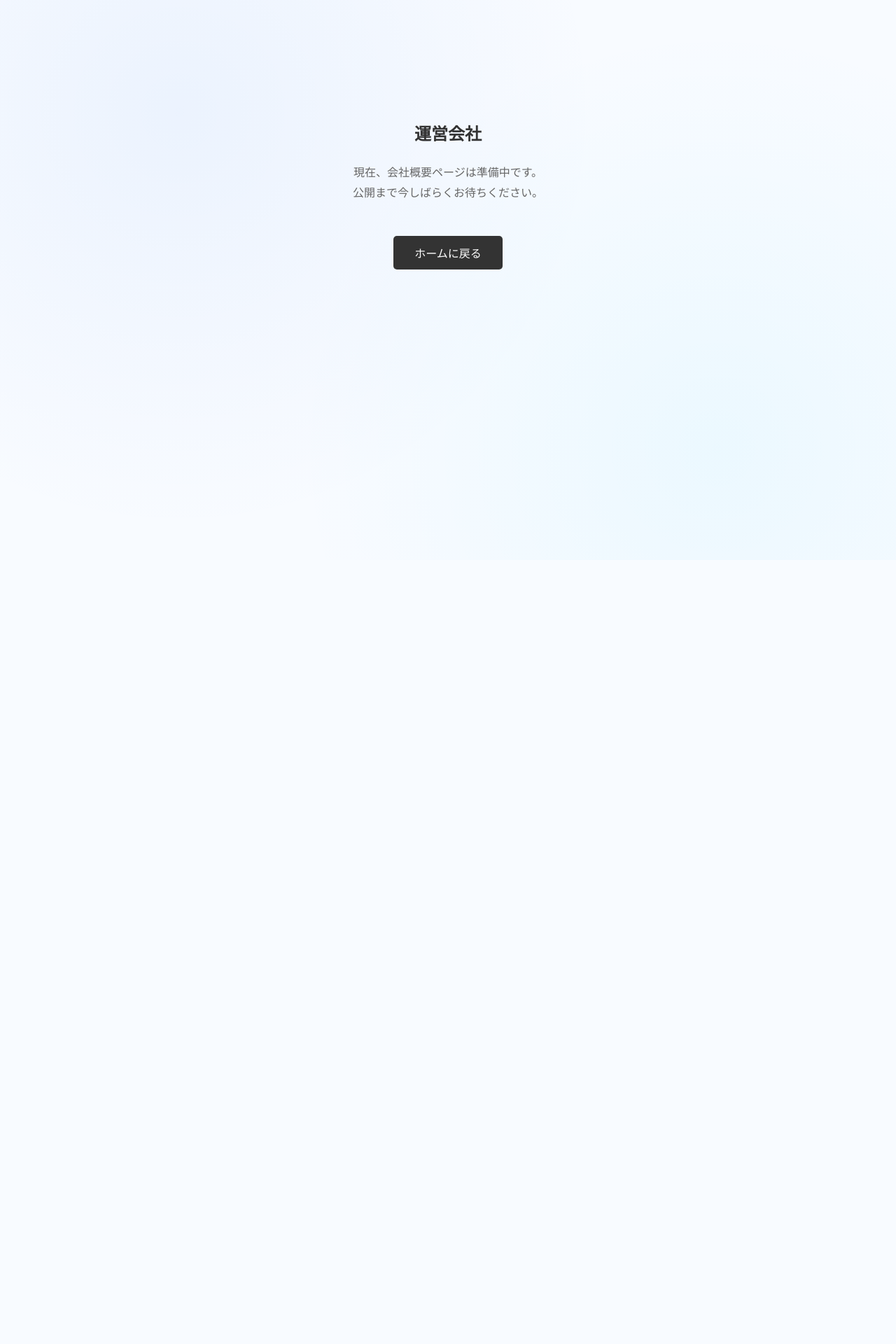
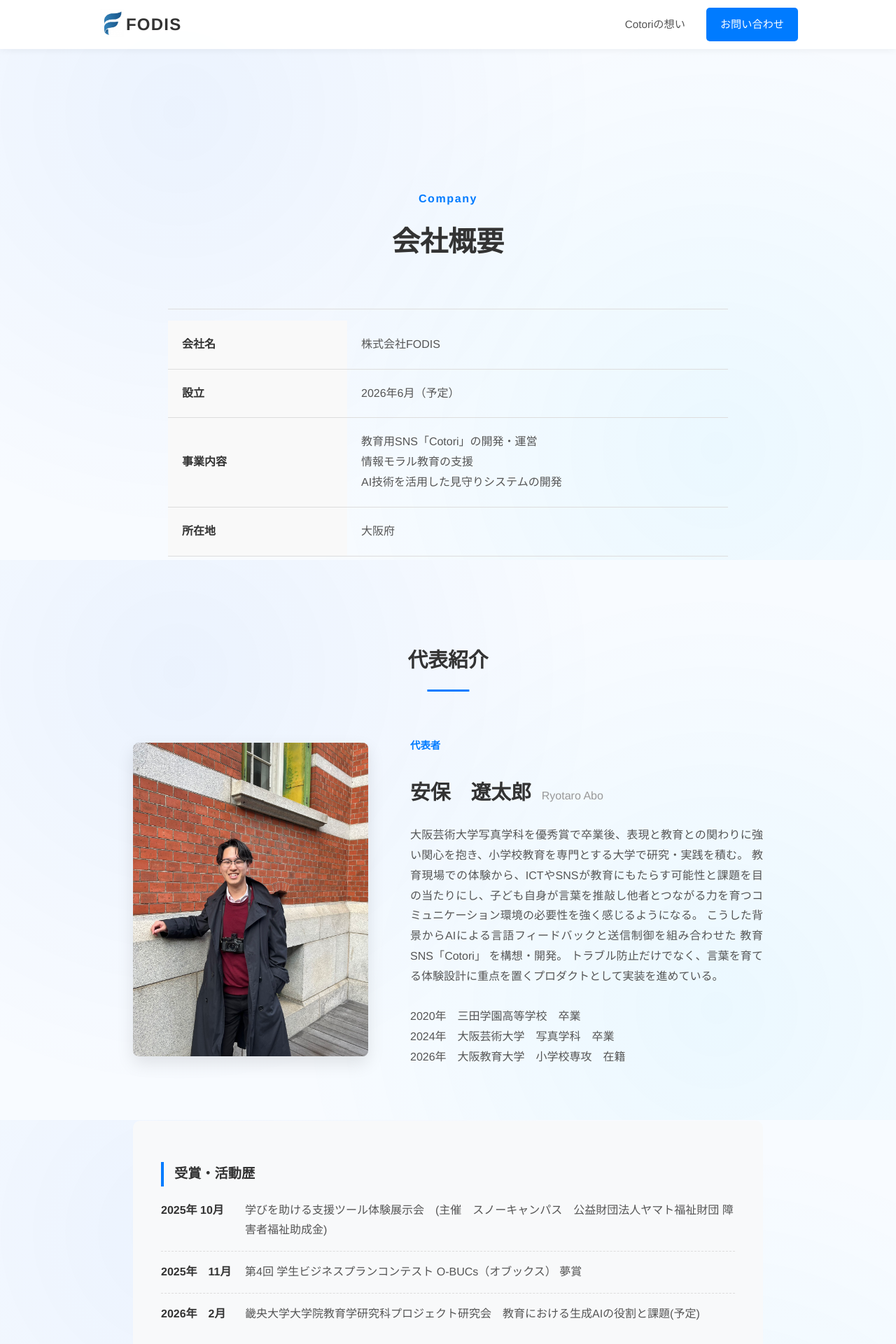
Before and after one commit to y-semba/sns-web, a React (Vite) app: page /company in a window 1280 px wide. Shown: the top 1920 px of the page at 70% size. Before the commit the page ends 800 px from the top, so only its background shows below. Built offline with nearby package versions, Linux system fonts and the light colour scheme.

Commit message:
代表者の編集とロゴ編集

```diff
--- a/index.html
+++ b/index.html
@@ -3,7 +3,7 @@
 
 <head>
   <meta charset="UTF-8" />
-  <link rel="icon" type="image/svg+xml" href="/vite.svg" />
+  <link rel="icon" type="image/svg+xml" href="/Fodis_web.png" />
   <meta name="viewport" content="width=device-width, initial-scale=1.0" />
   <title>Cotori</title>
 </head>
--- a/src/components/00_Header/Header.jsx
+++ b/src/components/00_Header/Header.jsx
@@ -1,7 +1,6 @@
 import React, { useState } from 'react';
 import { Link } from 'react-router-dom';
 import styles from './Header.module.css';
-import logoImage from './FODIS1.png';
 
 const Header = () => {
   // ▼▼▼ ここが抜けていた部分です（スイッチの機能） ▼▼▼
@@ -24,10 +23,11 @@
           {/* ロゴクリック時もメニューを閉じるようにしておくと親切です */}
           <Link to="/" onClick={closeMenu}>
             <img
-              src={logoImage}
+              src="/Fodis_web.png"
               alt="株式会社FODIS"
               className={styles.logoImage}
             />
+            FODIS
           </Link>
         </div>
 
--- a/src/components/00_Header/Header.module.css
+++ b/src/components/00_Header/Header.module.css
@@ -39,6 +39,7 @@
   color: #333;
   text-decoration: none;
   letter-spacing: 0.05em;
+  display: flex;
 }
 
 /* 通常（PC）時のナビゲーション */
--- a/src/pages/Company/Company.jsx
+++ b/src/pages/Company/Company.jsx
@@ -1,37 +1,105 @@
-// Company.jsx
-import React from 'react';
-import { Link } from 'react-router-dom';
+import React, { useEffect } from 'react';
+import Header from '../../components/00_Header/Header';
+import Footer from '../../components/99_Footer/Footer';
+import styles from './Company.module.css';
+
+
+import myPhoto from './aboabo.jpg';
 
 const Company = () => {
-  const containerStyle = {
-    textAlign: 'center',
-    padding: '80px 20px',
-    minHeight: '60vh', // 画面の真ん中あたりに表示されるように
-  };
-
-  const buttonStyle = {
-    marginTop: '30px',
-    padding: '12px 30px',
-    backgroundColor: '#333',
-    color: '#fff',
-    border: 'none',
-    borderRadius: '5px',
-    cursor: 'pointer',
-    fontSize: '16px',
-  };
+  useEffect(() => {
+    window.scrollTo(0, 0);
+  }, []);
 
   return (
-    <div style={containerStyle}>
-      <h2 style={{ marginBottom: '20px' }}>運営会社</h2>
-      <p style={{ lineHeight: '1.8', color: '#666' }}>
-        現在、会社概要ページは準備中です。<br />
-        公開まで今しばらくお待ちください。
-      </p>
+    <div className={styles.pageWrapper}>
+      <Header />
+      <main className={styles.main}>
+        <div className="sectionContainer">
 
-      {/* ホームに戻るボタン */}
-      <Link to="/">
-        <button style={buttonStyle}>ホームに戻る</button>
-      </Link>
+          <div className={styles.titleArea}>
+            <span className={styles.subTitle}>Company</span>
+            <h1 className={styles.mainTitle}>会社概要</h1>
+          </div>
+
+          {/* ▼▼▼ 会社情報の表（今まで通り） ▼▼▼ */}
+          <div className={styles.companyInfo}>
+            <dl className={styles.infoList}>
+              <div className={styles.infoRow}>
+                <dt>会社名</dt>
+                <dd>株式会社FODIS</dd>
+              </div>
+              <div className={styles.infoRow}>
+                <dt>設立</dt>
+                <dd>2026年6月（予定）</dd>
+              </div>
+              <div className={styles.infoRow}>
+                <dt>事業内容</dt>
+                <dd>
+                  教育用SNS「Cotori」の開発・運営<br />
+                  情報モラル教育の支援<br />
+                  AI技術を活用した見守りシステムの開発
+                </dd>
+              </div>
+              <div className={styles.infoRow}>
+                <dt>所在地</dt>
+                <dd>大阪府</dd>
+              </div>
+            </dl>
+          </div>
+
+          {/* ▼▼▼ 追加：代表者紹介セクション ▼▼▼ */}
+          <div className={styles.representativeSection}>
+            <h2 className={styles.sectionTitle}>代表紹介</h2>
+
+            {/* 写真とプロフィールの左右レイアウト */}
+            <div className={styles.profileWrapper}>
+              <div className={styles.imageArea}>
+                {/* ★ src={myPhoto} に書き換えてください */}
+                <img src={myPhoto} alt="代表取締役写真" className={styles.profileImage} />
+              </div>
+
+              <div className={styles.textArea}>
+                <p className={styles.position}>代表者</p>
+                <h3 className={styles.name}>安保　遼太郎 <span className={styles.enName}>Ryotaro Abo</span></h3>
+                <p className={styles.bio}>
+                  大阪芸術大学写真学科を優秀賞で卒業後、表現と教育との関わりに強い関心を抱き、小学校教育を専門とする大学で研究・実践を積む。
+                  教育現場での体験から、ICTやSNSが教育にもたらす可能性と課題を目の当たりにし、子ども自身が言葉を推敲し他者とつながる力を育つコミュニケーション環境の必要性を強く感じるようになる。
+
+                  こうした背景からAIによる言語フィードバックと送信制御を組み合わせた 教育SNS「Cotori」 を構想・開発。
+                  トラブル防止だけでなく、言葉を育てる体験設計に重点を置くプロダクトとして実装を進めている。<br></br><br></br>
+
+                  2020年　三田学園高等学校　卒業<br></br>
+                  2024年　大阪芸術大学　写真学科　卒業<br></br>
+                  2026年　大阪教育大学　小学校専攻　在籍<br></br>
+                </p>
+              </div>
+            </div>
+
+            {/* 受賞歴・展示歴ブロック */}
+            <div className={styles.historyBlock}>
+              <h3 className={styles.historyTitle}>受賞・活動歴</h3>
+              <ul className={styles.historyList}>
+                <li>
+                  <span className={styles.year}>2025年 10月</span>
+                  <span className={styles.event}>学びを助ける支援ツール体験展示会　(主催　スノーキャンパス　公益財団法人ヤマト福祉財団 障害者福祉助成金)</span>
+                </li>
+                <li>
+                  <span className={styles.year}>2025年　11月</span>
+                  <span className={styles.event}>第4回 学生ビジネスプランコンテスト O-BUCs（オブックス） 夢賞</span>
+                </li>
+                <li>
+                  <span className={styles.year}>2026年　2月</span>
+                  <span className={styles.event}>畿央大学大学院教育学研究科プロジェクト研究会　教育における生成AIの役割と課題(予定)</span>
+                </li>
+                {/* 必要に応じて行を増やしてください */}
+              </ul>
+            </div>
+          </div>
+
+        </div>
+      </main>
+      <Footer />
     </div>
   );
 };
--- /dev/null
+++ b/src/pages/Company/Company.module.css
@@ -0,0 +1,253 @@
+/* 既存のスタイル */
+.pageWrapper {
+  display: flex;
+  flex-direction: column;
+  min-height: 100vh;
+}
+
+.main {
+  flex: 1;
+  padding-top: 100px;
+  /* ヘッダーの高さ分 */
+  padding-bottom: 80px;
+}
+
+.titleArea {
+  text-align: center;
+  margin-bottom: 60px;
+}
+
+.subTitle {
+  color: #007bff;
+  font-weight: bold;
+  letter-spacing: 0.1em;
+  display: block;
+  margin-bottom: 10px;
+}
+
+.mainTitle {
+  font-size: 2.5rem;
+  color: #333;
+  margin: 0;
+}
+
+/* 会社情報の表スタイル */
+.companyInfo {
+  max-width: 800px;
+  margin: 0 auto 100px;
+  /* 下に余白を開ける */
+  border-top: 1px solid #ddd;
+}
+
+.infoRow {
+  display: flex;
+  border-bottom: 1px solid #ddd;
+}
+
+.infoRow dt {
+  width: 30%;
+  background-color: #f9f9f9;
+  padding: 20px;
+  font-weight: bold;
+  color: #333;
+  display: flex;
+  align-items: center;
+}
+
+.infoRow dd {
+  width: 70%;
+  padding: 20px;
+  margin: 0;
+  color: #555;
+  line-height: 1.8;
+}
+
+/* ▼▼▼ ここから追加：代表紹介セクション ▼▼▼ */
+
+.representativeSection {
+  max-width: 900px;
+  margin: 0 auto;
+}
+
+.sectionTitle {
+  font-size: 1.8rem;
+  text-align: center;
+  margin-bottom: 50px;
+  color: #333;
+  position: relative;
+  display: inline-block;
+  left: 50%;
+  transform: translateX(-50%);
+}
+
+/* タイトルの下の装飾線 */
+.sectionTitle::after {
+  content: '';
+  display: block;
+  width: 60px;
+  height: 3px;
+  background-color: #007bff;
+  margin: 15px auto 0;
+}
+
+/* 左右レイアウトのラッパー */
+.profileWrapper {
+  display: flex;
+  gap: 60px;
+  /* 写真と文字の間隔 */
+  align-items: center;
+  /* 上下中央揃え（上揃えがいい場合は flex-start） */
+  margin-bottom: 60px;
+}
+
+/* 写真エリア */
+.imageArea {
+  flex: 1;
+  /* 比率1 */
+  max-width: 40%;
+  /* 横幅の4割まで */
+}
+
+.profileImage {
+  width: 100%;
+  height: auto;
+  border-radius: 8px;
+  /* 角丸 */
+  box-shadow: 0 10px 25px rgba(0, 0, 0, 0.1);
+  /* おしゃれな影 */
+  object-fit: cover;
+}
+
+/* 文章エリア */
+.textArea {
+  flex: 1.5;
+  /* 比率1.5（文字の方を少し広く） */
+}
+
+.position {
+  font-size: 0.9rem;
+  color: #007bff;
+  font-weight: bold;
+  margin-bottom: 10px;
+}
+
+.name {
+  font-size: 1.8rem;
+  font-weight: bold;
+  margin-bottom: 20px;
+  display: flex;
+  align-items: baseline;
+  gap: 15px;
+}
+
+.enName {
+  font-size: 1rem;
+  color: #999;
+  font-weight: normal;
+}
+
+.bio {
+  line-height: 1.8;
+  color: #555;
+  text-align: justify;
+  /* 両端揃え */
+}
+
+/* 受賞歴ブロック */
+.historyBlock {
+  background-color: #f8f9fa;
+  /* 薄いグレーの背景 */
+  padding: 40px;
+  border-radius: 10px;
+}
+
+.historyTitle {
+  font-size: 1.2rem;
+  margin-bottom: 20px;
+  border-left: 4px solid #007bff;
+  padding-left: 15px;
+}
+
+.historyList {
+  list-style: none;
+  padding: 0;
+  margin: 0;
+}
+
+.historyList li {
+  display: flex;
+  margin-bottom: 15px;
+  border-bottom: 1px dashed #ddd;
+  /* 点線の下線 */
+  padding-bottom: 15px;
+}
+
+.historyList li:last-child {
+  border-bottom: none;
+  margin-bottom: 0;
+  padding-bottom: 0;
+}
+
+.year {
+  font-weight: bold;
+  width: 120px;
+  /* 年月の幅を固定 */
+  color: #333;
+  flex-shrink: 0;
+  /* 幅が縮まないようにする */
+}
+
+.event {
+  color: #555;
+}
+
+/* ▼▼▼ スマホ対応 ▼▼▼ */
+@media (max-width: 768px) {
+  .companyInfo {
+    border-top: none;
+  }
+
+  .infoRow {
+    flex-direction: column;
+    /* 縦並びにする */
+  }
+
+  .infoRow dt,
+  .infoRow dd {
+    width: 100%;
+  }
+
+  .infoRow dt {
+    padding-bottom: 5px;
+    background-color: transparent;
+    color: #007bff;
+  }
+
+  .infoRow dd {
+    padding-top: 0;
+    padding-left: 20px;
+    /* 少しインデント */
+  }
+
+  /* プロフィール部分のスマホ対応 */
+  .profileWrapper {
+    flex-direction: column;
+    /* 縦並び */
+    gap: 30px;
+  }
+
+  .imageArea {
+    max-width: 80%;
+    /* スマホでは画像を少し小さめに */
+    margin: 0 auto;
+  }
+
+  .textArea {
+    text-align: left;
+  }
+
+  .historyList li {
+    flex-direction: column;
+    gap: 5px;
+  }
+}
```
Also changed, not shown: public/Fodis_web.png (added), src/pages/Company/aboabo.jpg (added).
